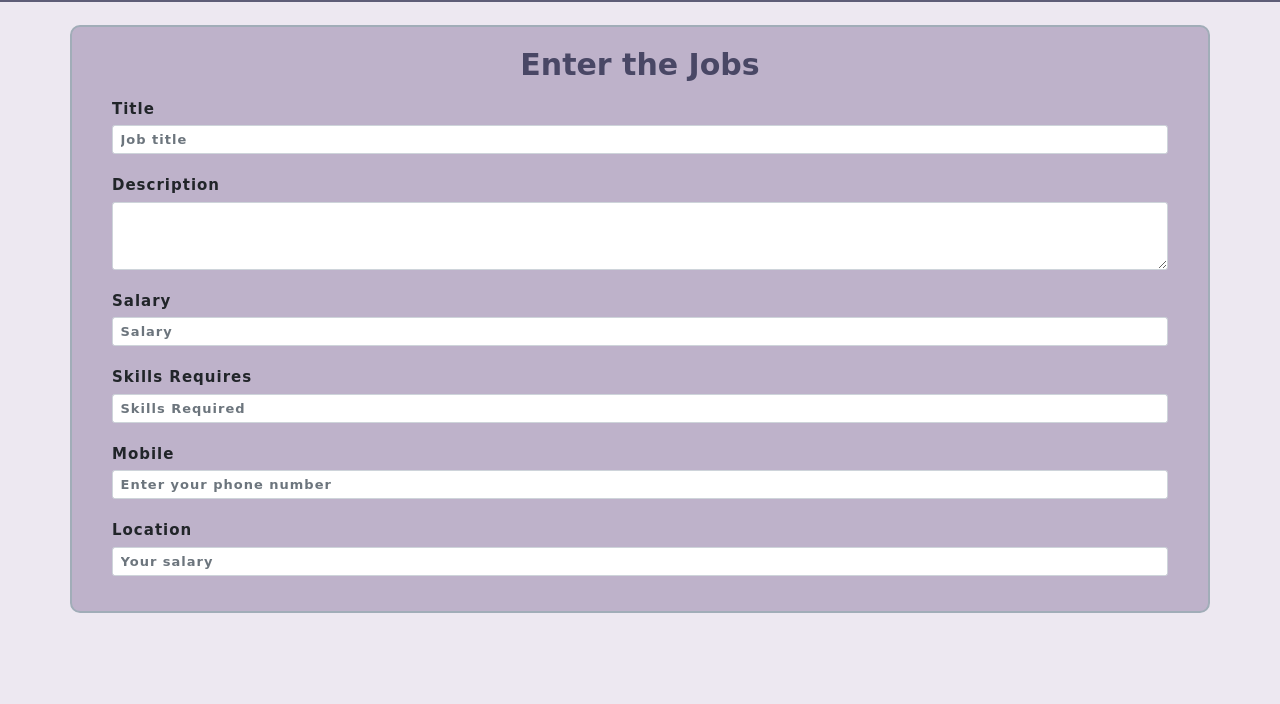
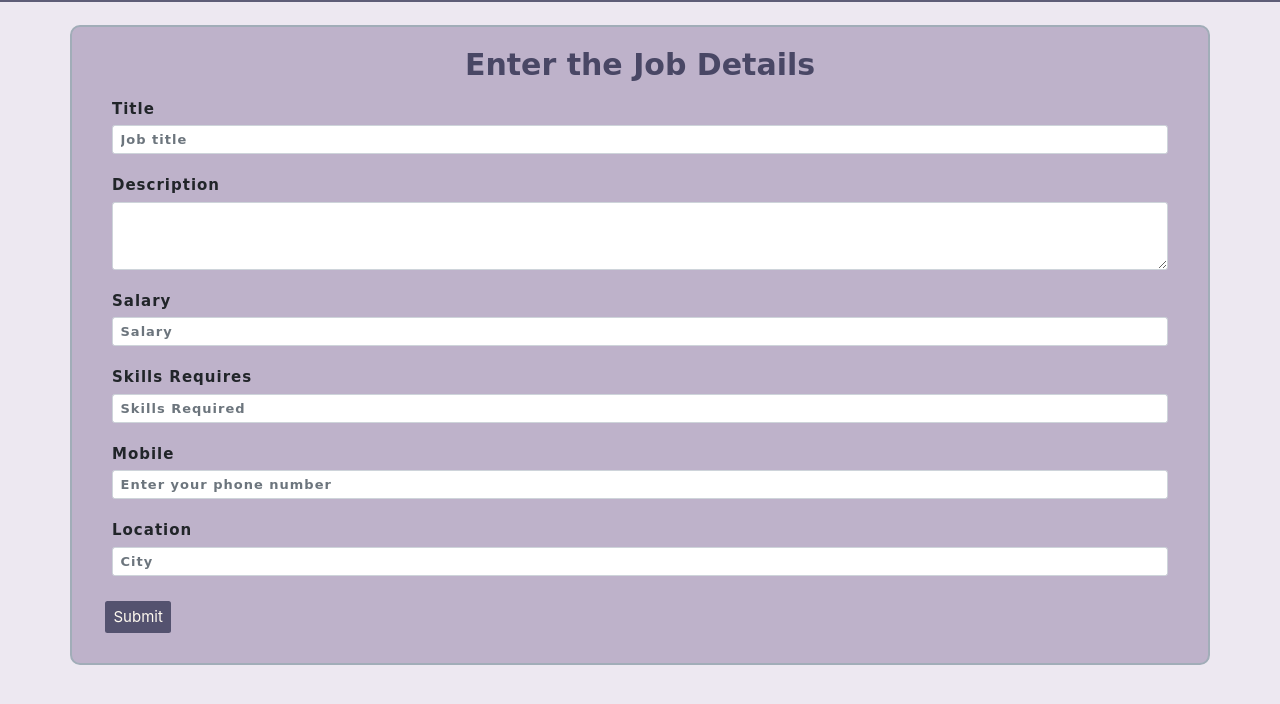
Before and after one commit to Mahiramodi/hack_for_she, a plain HTML site: page Web/jobs.html in a window 1280 px wide. Shown: the part 64-768 px from the top of the page. Drawn offline with nearby package versions, Linux system fonts and the light colour scheme; a web font is replaced by a local one.

Commit message:
commit 3

```diff
--- a/Web/css/style.css
+++ b/Web/css/style.css
@@ -56,6 +56,18 @@ tbody tr:nth-child(even) {
 
 /* -------------job section  -------------------*/
 
+.btn {
+    background-color: rgba(57, 57, 87, 0.788);
+    color: floralwhite;
+    font-size: 1.5rem;
+    margin: 1rem 1.8rem;
+}
+
+.btn:hover {
+    background-color: rgba(57, 57, 87, 0.534);
+    color: floralwhite;
+}
+
 h2 {
     text-align: center;
     margin-bottom: 1rem;
--- a/Web/jobs.html
+++ b/Web/jobs.html
@@ -27,7 +27,8 @@
     </nav>
     <br>
     <form class="container">
-        <h2> Enter the Jobs</h2>
+
+        <h2> Enter the Job Details</h2>
         <div class="form-group ">
             <label for="Title"> Title</label>
             <input type="text" class="form-control" id="Title" placeholder="Job title">
@@ -50,8 +51,9 @@
         </div>
         <div class="form-group ">
             <label for="location"> Location</label>
-            <input type="text" class="form-control" id="location" placeholder="Your salary">
+            <input type="text" class="form-control" id="location" placeholder="City">
         </div>
+        <button type="submit" class="btn ">Submit</button>
     </form>
 
 
```
Also changed, not shown: images/job.jpg (added).
